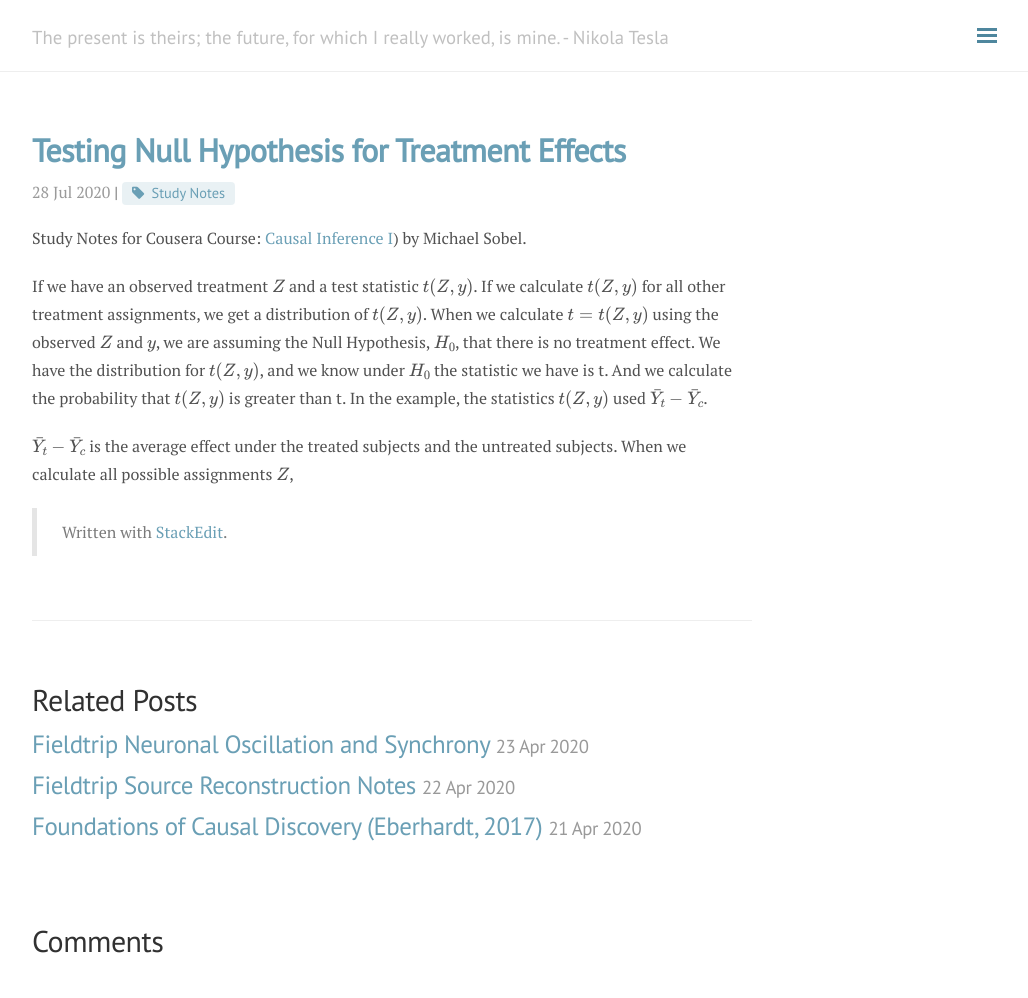
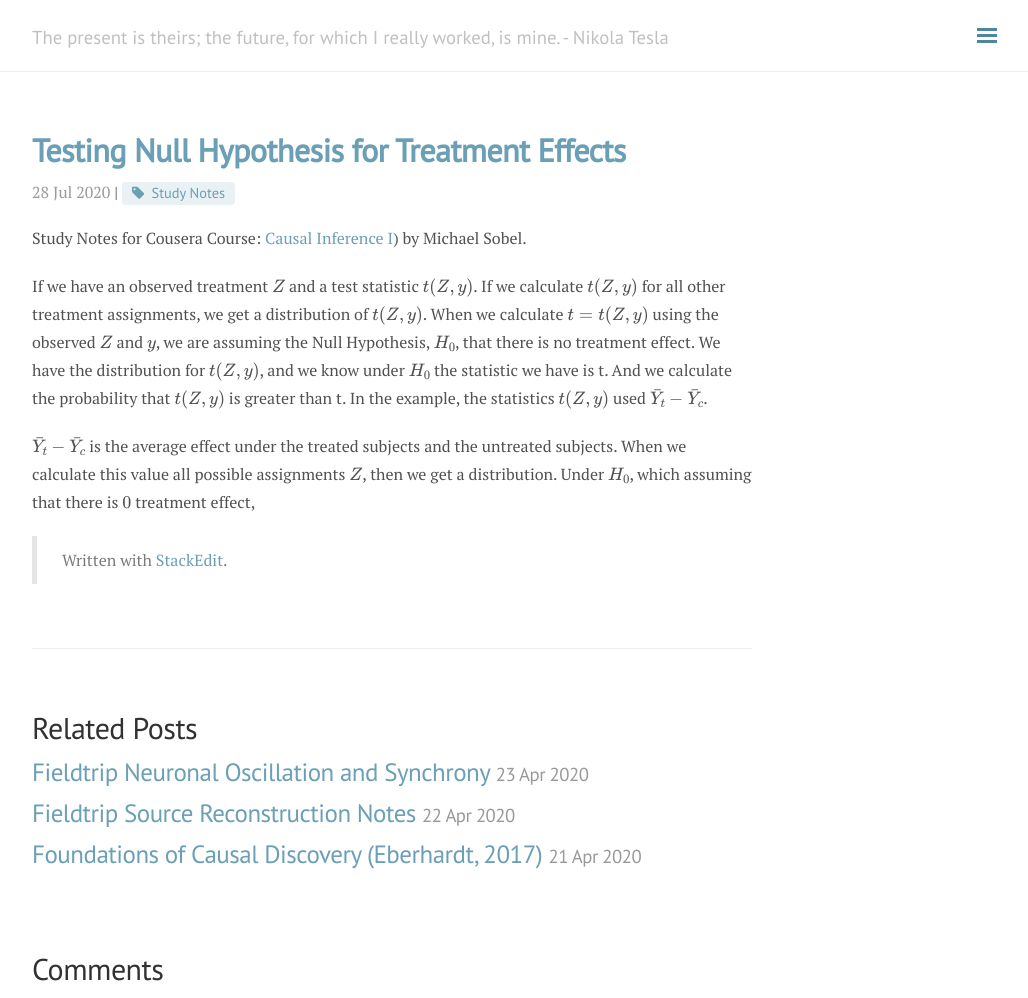
Before and after one commit to andylikescodes/andylikescodes.github.io, a Jekyll site: the page built from _posts/2020-07-28-Testing-Null-Hypothesis-For-Treatment-Effects.md, in a window 1280 px wide and 998 px high. Shown: the whole window, without its empty margins (248-1276 px from the left). Built offline with Jekyll 4.4.1, drawn with Linux system fonts in a browser that asks for light colours; nearby versions of some CDN libraries; formulas are drawn with MathJax 3; comment, search, counter and statistics services are not loaded.

Commit message:
_posts/2020-07-28-Testing-Null-Hypothesis-For-Treatment-Effects.md updated from https://stackedit.io/

```diff
--- a/_posts/2020-07-28-Testing-Null-Hypothesis-For-Treatment-Effects.md
+++ b/_posts/2020-07-28-Testing-Null-Hypothesis-For-Treatment-Effects.md
@@ -9,12 +9,12 @@ Study Notes for Cousera Course: [Causal Inference I](https://www.coursera.org/le
 
 If we have an observed treatment $Z$ and a test statistic $t(Z, y)$. If we calculate $t(Z, y)$ for all other treatment assignments, we get a distribution of $t(Z, y)$. When we calculate $t = t(Z, y)$ using the observed $Z$ and $y$, we are assuming the Null Hypothesis, $H_0$, that there is no treatment effect. We have the distribution for $t(Z, y)$, and we know under $H_0$ the statistic we have is t. And we calculate the probability that $t(Z, y)$ is greater than t. In the example, the statistics $t(Z, y)$ used $\bar{Y}_t - \bar{Y}_c$.
 
-$\bar{Y}_t - \bar{Y}_c$ is the average effect under the treated subjects and the untreated subjects. When we calculate all possible assignments $Z$,
+$\bar{Y}_t - \bar{Y}_c$ is the average effect under the treated subjects and the untreated subjects. When we calculate this value all possible assignments $Z$, then we get a distribution. Under $H_0$, which assuming that there is $0$ treatment effect,
 
 
 
 > Written with [StackEdit](https://stackedit.io/).
 <!--stackedit_data:
-eyJoaXN0b3J5IjpbLTExMDQ4MzI4NzgsLTIwNjk3MDg1NDVdfQ
+eyJoaXN0b3J5IjpbLTEzNTIxODcyNDgsLTIwNjk3MDg1NDVdfQ
 ==
 -->
```
